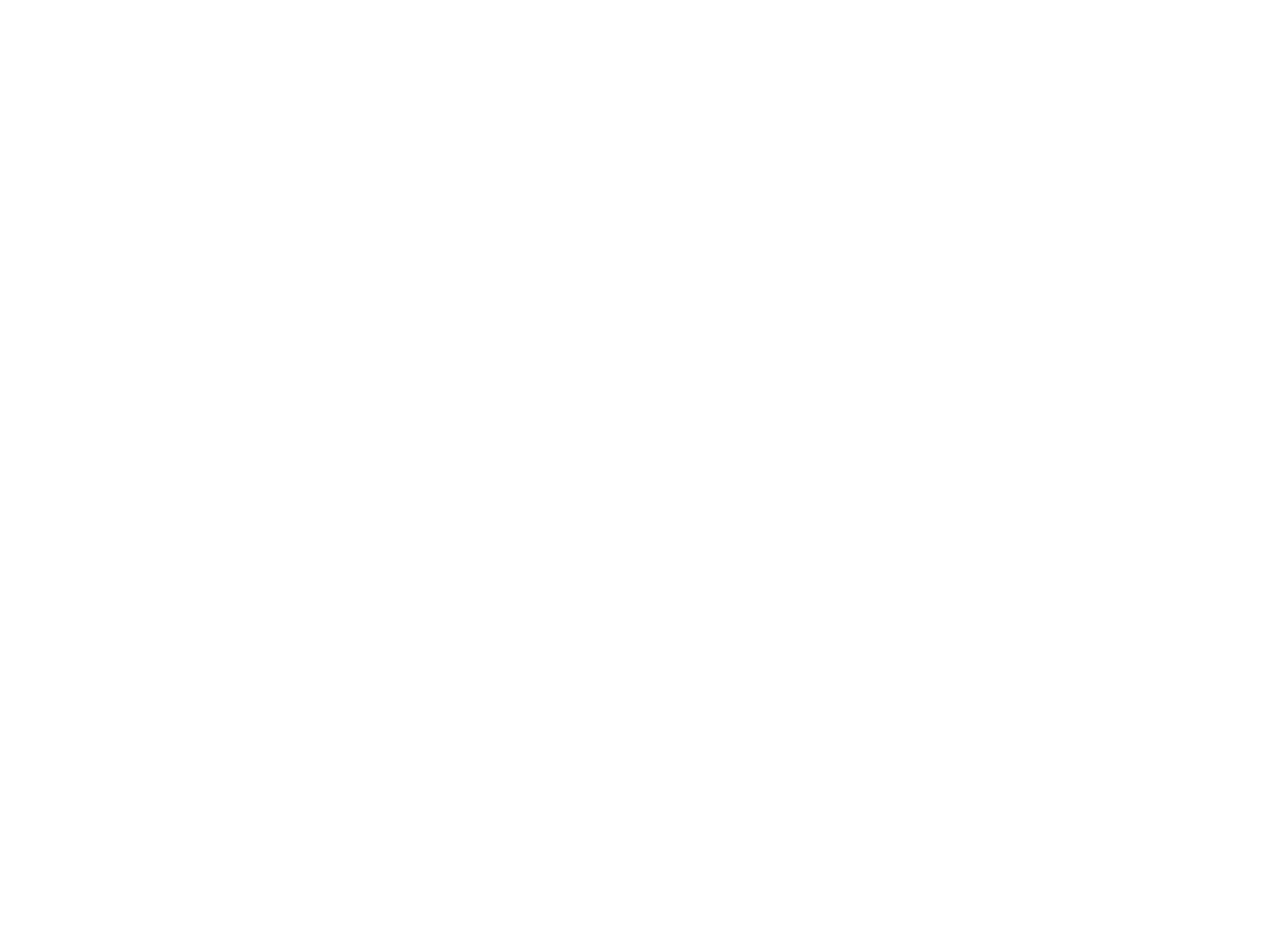
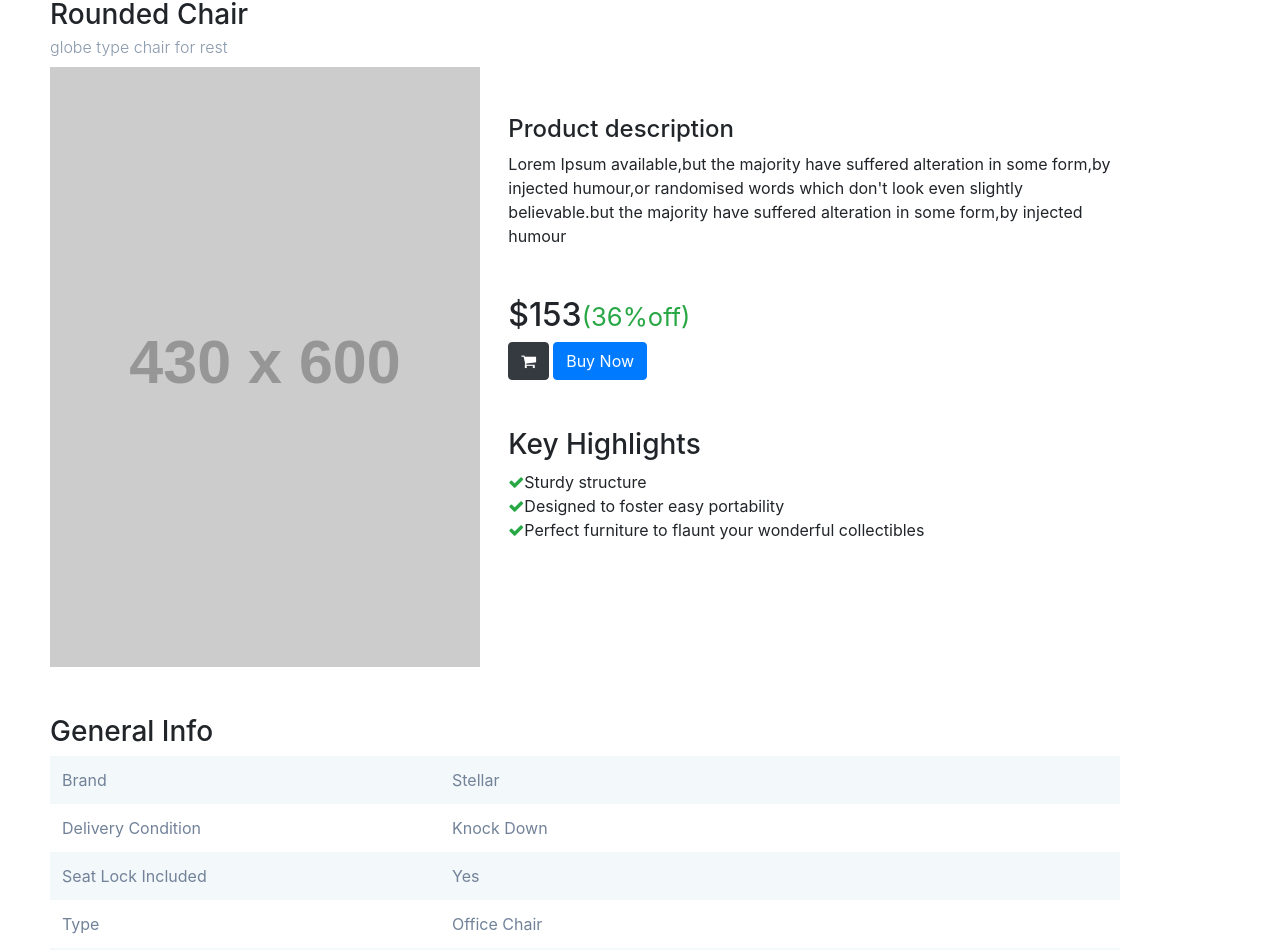
Before and after one commit to cesarcastmore/store, an Angular app: page /detalles/producto/1 in a window 1280 px wide. Before the commit this address led to /. Shown: the part 147-1097 px from the top of the page. Before the commit the page ends 800 px from the top, so only its background shows below. Built offline with nearby package versions, Linux system fonts and the light colour scheme.

Commit message:
rutas con parametros 2

```diff
--- a/src/app/app-routing.module.ts
+++ b/src/app/app-routing.module.ts
@@ -4,6 +4,7 @@
 import {CartComponent } from './pages/cart/cart.component';
 import {ProductComponent } from './pages/product/product.component';
 import {ProfileComponent } from './pages/profile/profile.component';
+import {DetailsProductComponent} from './pages/details-product/details-product.component';
 
 const routes: Routes = [{
   path: 'productos',
@@ -19,6 +20,9 @@
   path: 'perfil',
   component: ProfileComponent
 
+}, {
+  path: 'detalles/producto/:id',
+  component: DetailsProductComponent
 }];
 
 @NgModule({
--- a/src/app/app.module.ts
+++ b/src/app/app.module.ts
@@ -19,6 +19,7 @@
 //Este modlo es para usar el formulario
 import { ReactiveFormsModule } from '@angular/forms';
 import { FindPipe } from './pipes/find.pipe';
+import { DetailsProductComponent } from './pages/details-product/details-product.component';
 
 @NgModule({
   declarations: [
@@ -35,7 +36,8 @@
     ProfileComponent,
     SortPipe,
     TimestampToDatePipe,
-    FindPipe
+    FindPipe,
+    DetailsProductComponent
   ],
   imports: [
     BrowserModule,
--- a/src/app/pages/cart/cart.component.html
+++ b/src/app/pages/cart/cart.component.html
@@ -15,7 +15,7 @@
             <!-- Item-->
             <div class="d-sm-flex justify-content-between my-4 pb-4 border-bottom">
                 <div class="media d-block d-sm-flex text-center text-sm-left">
-                    <a class="cart-item-thumb mx-auto mr-sm-4" href="#"><img
+                    <a class="cart-item-thumb mx-auto mr-sm-4" [routerLink]="['/detalles/producto', product.id]"><img
                             src="https://via.placeholder.com/240x240/FF0000/000000" alt="Product"></a>
                     <div class="media-body pt-3">
                         <h3 class="product-card-title font-weight-semibold border-0 pb-0"><a href="#">Calvin Klein Jeans
--- /dev/null
+++ b/src/app/pages/details-product/details-product.component.css
@@ -0,0 +1,35 @@
+body {
+    background-color: #edf1f5;
+    margin-top: 20px;
+}
+
+.card {
+    margin-bottom: 30px;
+}
+
+.card {
+    position: relative;
+    display: flex;
+    flex-direction: column;
+    min-width: 0;
+    word-wrap: break-word;
+    background-color: #fff;
+    background-clip: border-box;
+    border: 0 solid transparent;
+    border-radius: 0;
+}
+
+.card .card-subtitle {
+    font-weight: 300;
+    margin-bottom: 10px;
+    color: #8898aa;
+}
+
+.table-product.table-striped tbody tr:nth-of-type(odd) {
+    background-color: #f3f8fa !important
+}
+
+.table-product td {
+    border-top: 0px solid #dee2e6 !important;
+    color: #728299 !important;
+}
--- /dev/null
+++ b/src/app/pages/details-product/details-product.component.html
@@ -0,0 +1,100 @@
+
+<div class="container">
+    <div class="card">
+        <div class="card-body">
+            <h3 class="card-title">Rounded Chair</h3>
+            <h6 class="card-subtitle">globe type chair for rest</h6>
+            <div class="row">
+                <div class="col-lg-5 col-md-5 col-sm-6">
+                    <div class="white-box text-center"><img src="https://via.placeholder.com/430x600/00CED1/000000" class="img-responsive"></div>
+                </div>
+                <div class="col-lg-7 col-md-7 col-sm-6">
+                    <h4 class="box-title mt-5">Product description</h4>
+                    <p>Lorem Ipsum available,but the majority have suffered alteration in some form,by injected humour,or randomised words which don't look even slightly believable.but the majority have suffered alteration in some form,by injected humour</p>
+                    <h2 class="mt-5">
+                        $153<small class="text-success">(36%off)</small>
+                    </h2>
+                    <button class="btn btn-dark btn-rounded mr-1" data-toggle="tooltip" title="" data-original-title="Add to cart">
+                        <i class="fa fa-shopping-cart"></i>
+                    </button>
+                    <button class="btn btn-primary btn-rounded">Buy Now</button>
+                    <h3 class="box-title mt-5">Key Highlights</h3>
+                    <ul class="list-unstyled">
+                        <li><i class="fa fa-check text-success"></i>Sturdy structure</li>
+                        <li><i class="fa fa-check text-success"></i>Designed to foster easy portability</li>
+                        <li><i class="fa fa-check text-success"></i>Perfect furniture to flaunt your wonderful collectibles</li>
+                    </ul>
+                </div>
+                <div class="col-lg-12 col-md-12 col-sm-12">
+                    <h3 class="box-title mt-5">General Info</h3>
+                    <div class="table-responsive">
+                        <table class="table table-striped table-product">
+                            <tbody>
+                                <tr>
+                                    <td width="390">Brand</td>
+                                    <td>Stellar</td>
+                                </tr>
+                                <tr>
+                                    <td>Delivery Condition</td>
+                                    <td>Knock Down</td>
+                                </tr>
+                                <tr>
+                                    <td>Seat Lock Included</td>
+                                    <td>Yes</td>
+                                </tr>
+                                <tr>
+                                    <td>Type</td>
+                                    <td>Office Chair</td>
+                                </tr>
+                                <tr>
+                                    <td>Style</td>
+                                    <td>Contemporary&amp;Modern</td>
+                                </tr>
+                                <tr>
+                                    <td>Wheels Included</td>
+                                    <td>Yes</td>
+                                </tr>
+                                <tr>
+                                    <td>Upholstery Included</td>
+                                    <td>Yes</td>
+                                </tr>
+                                <tr>
+                                    <td>Upholstery Type</td>
+                                    <td>Cushion</td>
+                                </tr>
+                                <tr>
+                                    <td>Head Support</td>
+                                    <td>No</td>
+                                </tr>
+                                <tr>
+                                    <td>Suitable For</td>
+                                    <td>Study&amp;Home Office</td>
+                                </tr>
+                                <tr>
+                                    <td>Adjustable Height</td>
+                                    <td>Yes</td>
+                                </tr>
+                                <tr>
+                                    <td>Model Number</td>
+                                    <td>F01020701-00HT744A06</td>
+                                </tr>
+                                <tr>
+                                    <td>Armrest Included</td>
+                                    <td>Yes</td>
+                                </tr>
+                                <tr>
+                                    <td>Care Instructions</td>
+                                    <td>Handle With Care,Keep In Dry Place,Do Not Apply Any Chemical For Cleaning.</td>
+                                </tr>
+                                <tr>
+                                    <td>Finish Type</td>
+                                    <td>Matte</td>
+                                </tr>
+                            </tbody>
+                        </table>
+                    </div>
+                </div>
+            </div>
+        </div>
+    </div>
+</div>
--- /dev/null
+++ b/src/app/pages/details-product/details-product.component.ts
@@ -0,0 +1,25 @@
+import { Component, OnInit } from '@angular/core';
+import { ActivatedRoute } from '@angular/router';
+
+@Component({
+  selector: 'app-details-product',
+  templateUrl: './details-product.component.html',
+  styleUrls: ['./details-product.component.css']
+})
+export class DetailsProductComponent implements OnInit {
+
+  productId: string | null= '';
+
+  constructor(private route: ActivatedRoute) {
+
+   }
+
+  ngOnInit(): void {
+
+    this.productId = this.route.snapshot.paramMap.get('id');
+    console.log(this.productId);
+
+
+  }
+
+}
```
Also changed, not shown: 1 other file (tests, documents, lock files or other folders).
